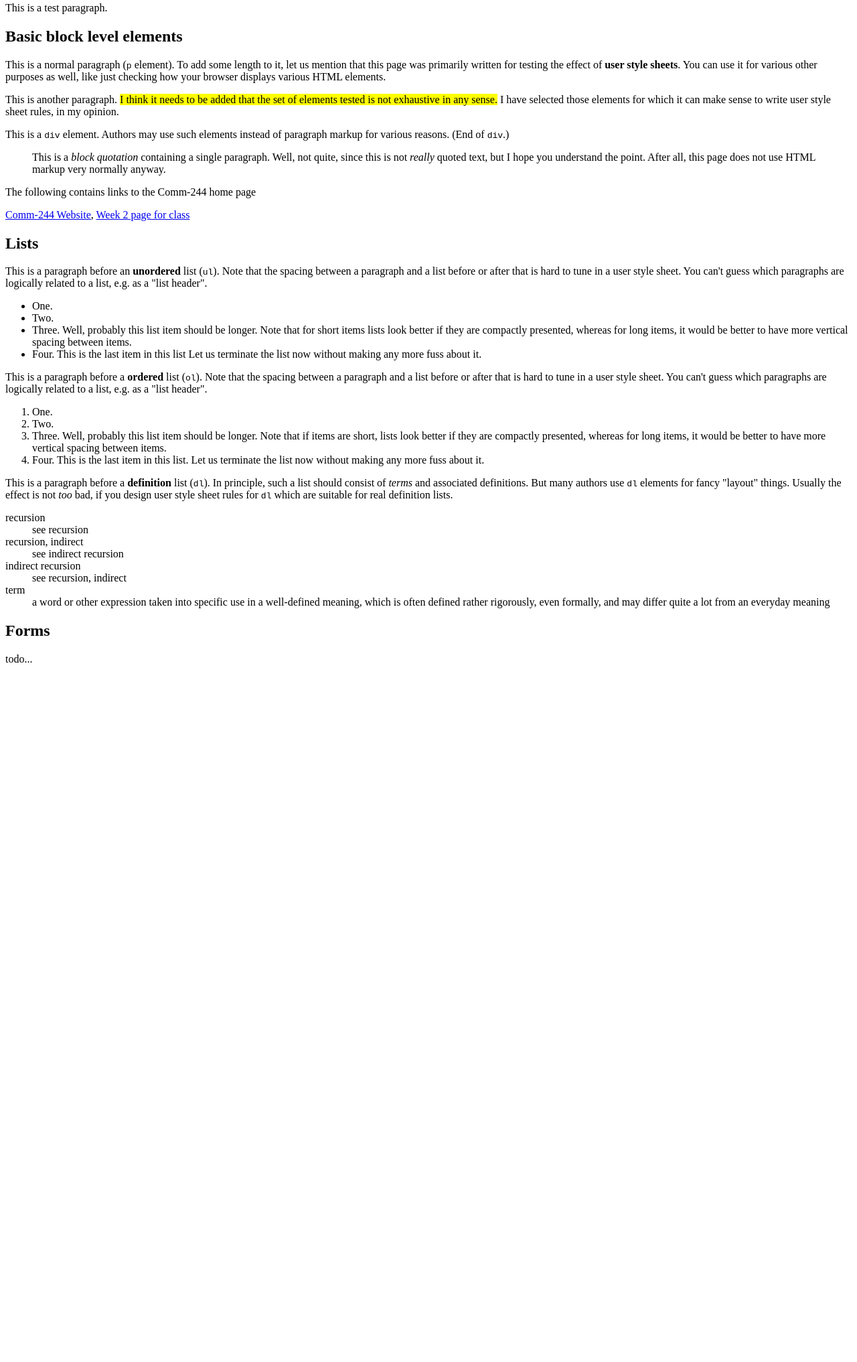
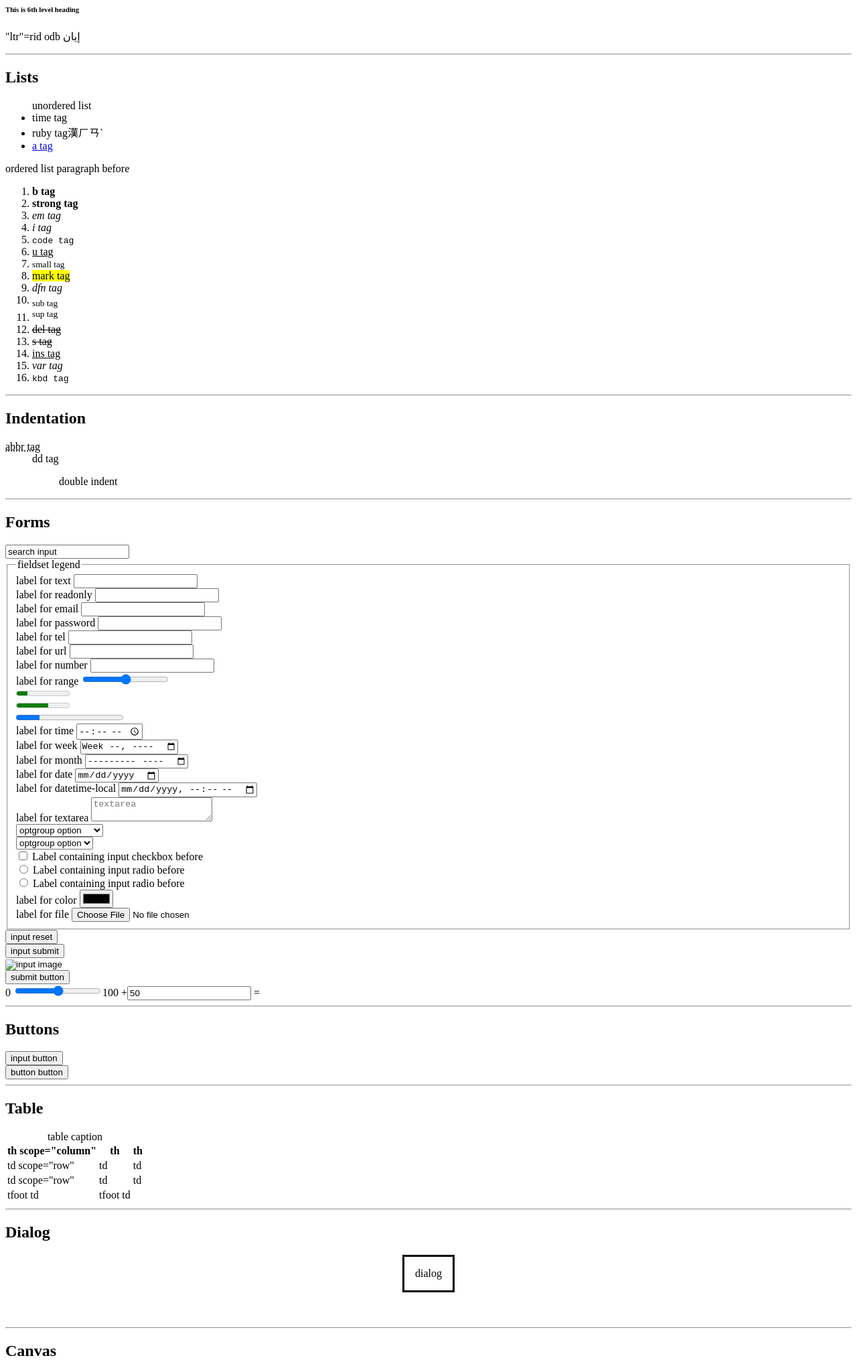
Before and after one commit to ogroppo/test-your-css, a plain HTML site: page index.html in a window 1280 px wide. Shown: the part 683-2716 px from the top of the page at 67% size. Before the commit the page ends 1684 px from the top, so only its background shows below. Drawn offline with Linux system fonts and the light colour scheme.

Commit message:
index with most of the html tags

```diff
--- a/index.html
+++ b/index.html
@@ -1,98 +1,287 @@
-
-
-<!DOCTYPE html PUBLIC "-//W3C//DTD XHTML 1.0 Strict//EN"
-	"http://www.w3.org/TR/xhtml1/DTD/xhtml1-strict.dtd">
-
+<!DOCTYPE html>
 <html xmlns="http://www.w3.org/1999/xhtml" xml:lang="en" lang="en">
 	<head>
 		<meta http-equiv="Content-Type" content="text/html; charset=utf-8"/>
 		<title>HTML Page for Testing reset.css</title>
+		<link rel="stylesheet" type="text/css" href="reset.css">
 	</head>
+	<body>
+		<header role="banner">
+			<nav role="navigation">
+				<a href="#">nav link href="#"</a>
+				<a href="">nav link href=""</a>
+				<a href="index.html">link with href="index.html"</a>
+			</nav>
+			<details>
+			  <summary>details summary tag</summary>
+			  <p>details p tag</p>
+			</details>
+		</header>
+		<main role="main">
+			<h1>page h1</h1>
+			<section>
+				<h2>Typography</h2>
 
-<body>
+				<h1>section h1</h1>
+				<p>
+					<blockquote cite="http://www.worldwildlife.org/who/index.html">
+						blockquote paragraph
+					</blockquote>
+				</p>
+
+				<h2>This is 2nd level heading</h2>
+				<p>
+					<address>
+						address line 1<br>
+						address line 2<br>
+						address line 3<br>
+						address line 4
+					</address>
+				</p>
+
+				<h3>This is 3rd level heading</h3>
+				<p><pre>&lt;style type=&quot;text/css&quot;&gt;
+		pre-tag {
+			property: value
+		}
+	&lt;/style&gt;</pre></p>
+
+				<h4>This is 4th level heading</h4>
+				<p><q>q tag</q></p>
+
+				<h5>This is 5th level heading</h5>
+				<p><cite>cite tag</cite></p>
+
+				<h6>This is 6th level heading</h6>
+				<p>
+					<bdo dir="rtl">bdo dir="rtl"</bdo>
+					<bdi>إيان</bdi>
+				</p>
+			</section>
+
+			<hr/>
+			<h2>Lists</h2>
+			<ul>
+				unordered list
+				<li>
+					<time datetime="2008-02-14 20:00">time tag</time>
+				</li>
+				<li>
+					<ruby>
+					ruby tag漢 <rt><rp>(</rp>ㄏㄢˋ<rp>)</rp></rt>
+					</ruby>
+				</li>
+				<li>
+					<a href="index.html">a tag</a>
+				</li>
+			</ul>
+
+			<p>ordered list paragraph before</p>
+			<ol>
+				<li> <b>b tag</b></li>
+				<li> <strong>strong tag</strong></li>
+				<li> <em>em tag</em></li>
+				<li> <i>i tag</i></li>
+				<li> <code>code tag</code></li>
+				<li> <u>u tag</u></li>
+				<li> <small>small tag</small></li>
+				<li> <mark>mark tag</mark></li>
+				<li> <dfn>dfn tag</dfn></li>
+				<li> <sub>sub tag</sub></li>
+				<li> <sup>sup tag</sup></li>
+				<li> <del>del tag</del></li>
+				<li> <s>s tag</s></li>
+				<li> <ins>ins tag</ins></li>
+				<li> <var>var tag</var></li>
+				<li> <kbd>kbd tag</kbd></li>
+			</ol>
+
+			<hr/>
+			<h2>Indentation</h2>
+			<dl>
+				<dt>
+					<abbr title="abbr">abbr tag</abbr>
+				</dt>
+				<dd>
+					dd tag
+					<dl>
+						<dd>double indent</dd>
+					</dl>
+				</dd>
+			</dl>
+
+			<hr/>
+			<h2>Forms</h2>
+			<form>
+				<input type="search" value="search input">
+				<fieldset>
+					<legend>fieldset legend</legend>
+
+					<label for="text">label for text</label>
+					<input id="text" type="text" required/><br>
+
+					<label for="readonly">label for readonly</label>
+					<input id="readonly" type="text" readonly/><br>
+
+					<label for="email">label for email</label>
+					<input id="email" type="email" required/><br>
+
+					<label for="password">label for password</label>
+					<input id="password" type="password" required=/><br>
+
+					<label for="tel">label for tel</label>
+					<input id="tel" type="tel" required/><br>
+
+					<label for="url">label for url</label>
+					<input id="url" type="url" required/><br>
+
+					<label for="number">label for number</label>
+					<input id="number" type="number" name="number"><br>
+
+					<label for="range">label for range</label>
+					<input id="range" type="range" name="range"><br>
+
+					<meter value="2" min="0" max="10">2 out of 10</meter><br>
+					<meter value="0.6">60%</meter><br>
+					<progress value="22" max="100">progress</progress><br>
+
+					<label for="time">label for time</label>
+					<input id="time" type="time" required/><br>
+
+					<label for="week">label for week</label>
+					<input id="week" type="week" required/><br>
+
+					<label for="month">label for month</label>
+					<input id="month" type="month" required><br>
+
+					<label for="date">label for date</label>
+					<input id="date" type="date" required><br>
+
+					<label for="datetime-local">label for datetime-local</label>
+					<input type="datetime-local" name="datetime-local">	<br>
+
+					<label for="textarea">label for textarea</label>
+					<textarea id="textarea" placeholder="textarea"></textarea><br>
+
+					<select>
+						<optgroup label="optgroup label">
+							<option value="optgroup option">optgroup option</option>
+						</optgroup>
+					</select><br>
+
+					<select>
+						<option value="select option">optgroup option</option>
+					</select><br>
+
+					<label>
+						<input type="checkbox" name="checkbox">
+						Label containing input checkbox before
+					</label><br>
+
+					<label>
+						<input type="radio" name="radio">
+						Label containing input radio before
+					</label><br>
+
+					<label>
+						<input type="radio" name="radio">
+						Label containing input radio before
+					</label><br>
+
+					<label for="color">label for color</label>
+					<input id="color" type="color" name="color"><br>
+
+					<label for="file">label for file</label>
+					<input type="file" name="file"><br>
+
+				</fieldset>
 
 
-<h1>Testing display of HTML elements</h1>
-<p>This page contains a bunch of HTML Elements and text. You can copy the source code and use it test out various CSS Properties. For testing purposes, you may use <dfn>internal styles</dfm>. Recall that these CSS rules are placed in between the <code>head</code> tags using the following format:</p>
 
-<code>
-	<pre>&lt;style type=&quot;text/css&quot;&gt;
-  selector {
-    property: value
-  }
-&lt;/style&gt;</pre>
-</code>
+				<input type="reset" value="input reset"><br>
+				<input type="submit" value="input submit"><br>
+				<input type="image" name="image" value="input image"><br>
+				<button type="submit">submit button</button><br>
+			</form>
 
+			<form oninput="x.value=parseInt(a.value)+parseInt(b.value)">0
+				<input type="range" id="a" value="50">100
+				+<input type="number" id="b" value="50">
+				=<output name="x" for="a b"></output>
+			</form>
 
-<h1>This is 1st level heading</h1>
-<p>This is a test paragraph.</p>
-<h2>This is 2nd level heading</h2>
-<p>This is a test paragraph.</p>
-<h3>This is 3rd level heading</h3>
-<p>This is a test paragraph.</p>
-<h4>This is 4th level heading</h4>
-<p>This is a test paragraph.</p>
-<h5>This is 5th level heading</h5>
-<p>This is a test paragraph.</p>
-<h6>This is 6th level heading</h6>
-<p>This is a test paragraph.</p>
+			<hr/>
+			<h2>Buttons</h2>
+			<input type="button" value="input button"><br>
+			<button type="button">button button</button><br>
 
-<h2>Basic block level elements</h2>
+			<hr/>
+			<h2>Table</h2>
+			<table>
+				<caption>table caption</caption>
+				<colgroup>
+					<col span="2">
+					<col>
+				</colgroup>
+				<thead>
+					<tr>
+						<th scope="column">th scope="column"</th>
+						<th>th</th>
+						<th>th</th>
+					</tr>
+				</thead>
+				<tbody>
+					<tr>
+						<td scope="row">td scope="row"</td>
+						<td>td</td>
+						<td>td</td>
+					</tr>
+					<tr>
+						<td scope="row">td scope="row"</td>
+						<td>td</td>
+						<td>td</td>
+					</tr>
+				</tbody>
+				 <tfoot>
+					<tr>
+						<td>tfoot td</td>
+						<td>tfoot td</td>
+					</tr>
+				</tfoot>
+			</table>
 
-<p>This is a normal paragraph (<code>p</code> element). To add some length to it, let us mention that this page was primarily written for testing the effect of <strong>user style sheets</strong>. You can use it for various other purposes as well, like just checking how your browser displays various HTML elements.</p>
+			<hr/>
+			<h2>Dialog</h2>
+			<div style="position: relative; height: 100px;">
+				<dialog open>dialog</dialog>
+			</div>
 
-<p>This is another paragraph. <mark>I think it needs to be added that the set of elements tested is not exhaustive in any sense.</mark> I have selected those elements for which it can make sense to write user style sheet rules, in my opinion.</p>
+			<hr/>
+			<h2>Canvas</h2>
 
-<div>This is a <code>div</code> element. Authors may use such elements instead of paragraph markup for various reasons. (End of <code>div</code>.)</div>
+			<canvas id="canvas"></canvas>
+			<script>
+			var canvas = document.getElementById("canvas");
+			var ctx = canvas.getContext("2d");
+			ctx.fillStyle = "#FF0000";
+			ctx.fillRect(0, 0, 80, 80);
+			</script>
 
-<blockquote>
-	<p>This is a <i>block quotation</i> containing a single paragraph. Well, not quite, since this is not <em>really</em> quoted text, but I hope you understand the point. After all, this page does not use HTML markup very normally anyway.</p>
-</blockquote>
+			<hr/>
+			<h2>Image</h2>
 
-<p>The following contains links to the Comm-244 home page</p>
+			<figure>
+				<img src="img.jpg" alt="img">
+				<figcaption>figure figcaption</figcaption>
+			</figure>
 
-<p>
-	<a href="http://www.simmons.edu/~grovesd/">Comm-244 Website</a>,
-	<a href="http://www.simmons.edu/~grovesd/week3">Week 2 page for class</A>
-</p>
+			<hr/>
+			<h2>iFrame</h2>
+			<iframe src="./index.html"></iframe>
 
-<h2>Lists</h2>
+		</main>
+		<footer role="contentinfo">
 
-<p>This is a paragraph before an <strong>unordered</strong> list (<code>ul</code>). Note that the spacing between a paragraph and a list before or after that is hard to tune in a user style sheet. You can't guess which paragraphs are logically related to a list, e.g. as a "list header".</p>
-
-<ul>
-	<li> One.</li>
-	<li> Two.</li>
-	<li> Three. Well, probably this list item should be longer. Note that for short items lists look better if they are compactly presented, whereas for long items, it would be better to have more vertical spacing between items.</li>
-	<li> Four. This is the last item in this list Let us terminate the list now without making any more fuss about it.</li>
-</ul>
-
-<p>This is a paragraph before a <strong>ordered</strong> list (<code>ol</code>). Note that the spacing between a paragraph and a list before or after that is hard to tune in a user style sheet. You can't guess which paragraphs are logically related to a list, e.g. as a "list header".</p>
-
-<ol>
-  <li> One.</li>
-  <li> Two.</li>
-  <li> Three. Well, probably this list item should be longer. Note that if items are short, lists look better if they are compactly presented, whereas for long items, it would be better to have more vertical spacing between items. </li>
-  <li> Four. This is the last item in this list. Let us terminate the list now without making any more fuss about it. </li>
-</ol>
-
-<p>This is a paragraph before a <strong>definition</strong> list (<code>dl</code>). In principle, such a list should consist of <em>terms</em> and associated definitions. But many authors use <code>dl</code> elements for fancy "layout" things. Usually the effect is not <em>too</em> bad, if you design user style sheet rules for <code>dl</code> which are suitable for real definition lists.</p>
-
-<dl>
-	<dt> recursion <dt>
-	<dd> see recursion </dd>
-	<dt> recursion, indirect</dt>
-	<dd> see indirect recursion</dd>
-	<dt> indirect recursion</dt>
-	<dd> see recursion, indirect</dd>
-	<dt> term</dt>
-	<dd> a word or other expression taken into specific use in a well-defined meaning, which is often defined rather rigorously, even formally, and may differ quite a lot from an everyday meaning</dd>
-</dl>
-
-
-<h2>Forms</h2>
-todo...
-
+		</footer>
 	</body>
-
 </html>
```
Also changed, not shown: img.jpg (added), 1 other file. Lines whose indentation alone changed are shown as unchanged.
